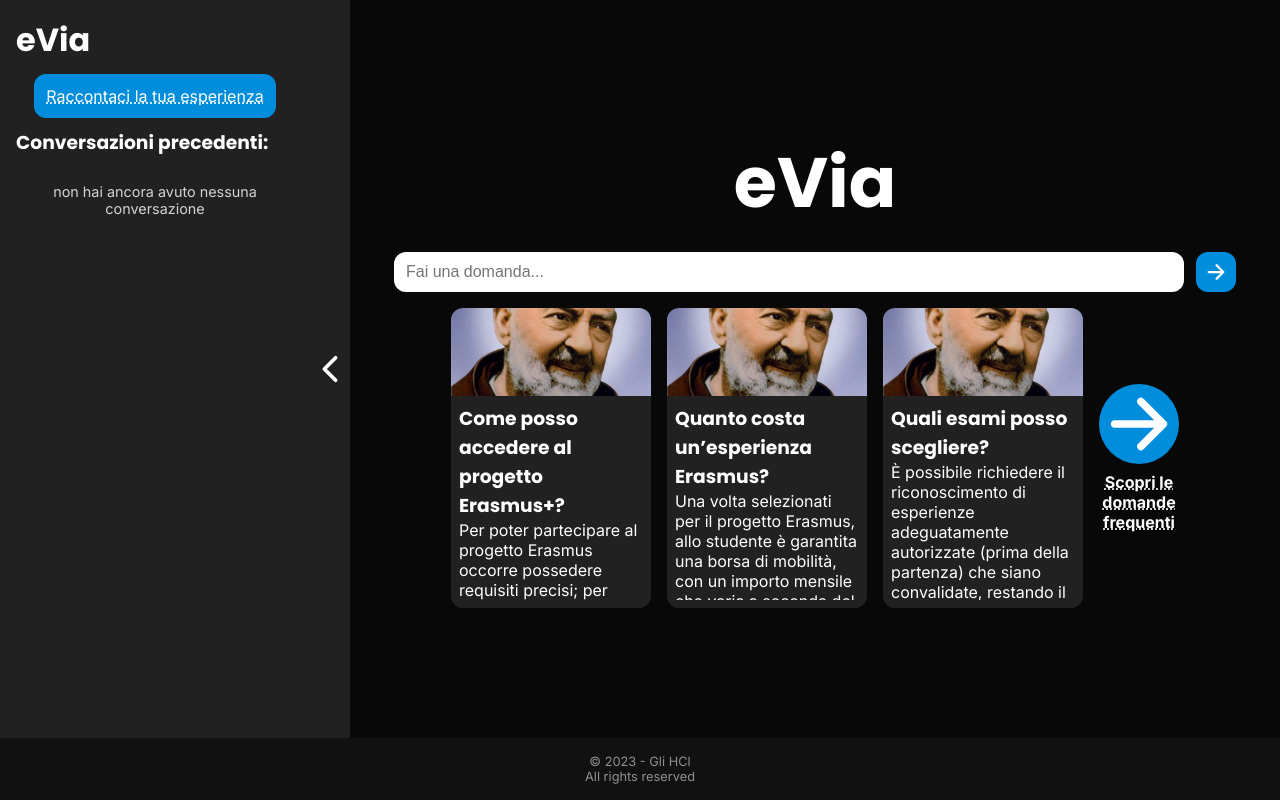
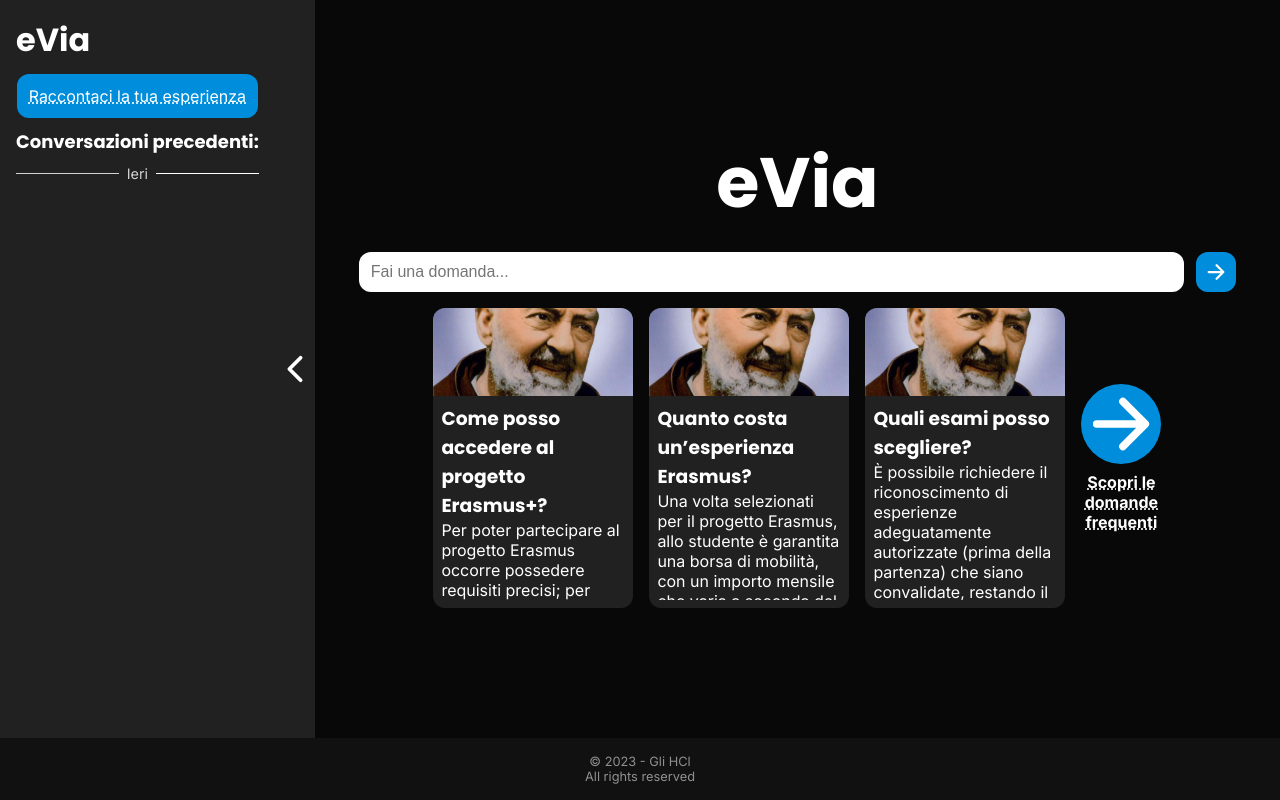
Before and after one commit to GliHCl/GliHCl.github.io, a Next.js app: page /evia in a window 1280 px wide. Built offline with nearby package versions, Linux system fonts and the light colour scheme.

Commit message:
persistent storage

```diff
--- a/src/app/evia/conversation/ConversationBlock.tsx
+++ b/src/app/evia/conversation/ConversationBlock.tsx
@@ -15,7 +15,7 @@
   question: string
   answer?: string
   sources: Array<Source>
-  userExtact?: {
+  userExtract?: {
     date: string
     author: string
     body: string
@@ -23,8 +23,6 @@
 }
 
 export const ConversationBlock: FC<Message> = props => {
-  console.log("props: ", props)
-
   const [positiveFeedback, setPositiveFeedback] = useState(false)
   const [negativeFeedback, setNegativeFeedback] = useState(false)
 
--- a/src/app/evia/page.tsx
+++ b/src/app/evia/page.tsx
@@ -1,3 +1,5 @@
+"use client"
+
 import { QuestionHomePreview } from "@/components/evia/QuestionHomePreview"
 import { SearchBar } from "@/components/evia/SearchBar"
 import Link from "next/link"
@@ -5,8 +7,11 @@
 import { IoArrowForward } from "react-icons/io5"
 
 import questions from "@/mock/questions.json"
+import { useRouter } from "next/navigation"
 
 const EviaHome: FC = () => {
+  const router = useRouter()
+
   return (
     <div
       style={{
@@ -21,7 +26,15 @@
       }}
     >
       <h1 style={{ fontSize: 70 }}>eVia</h1>
-      <SearchBar />
+      <SearchBar
+        onSearch={query => {
+          // generate UUID
+          let newID = Math.random().toString(36).substring(7)
+          router.push(
+            `/evia/conversation?id=${newID}&q=${encodeURIComponent(query)}`
+          )
+        }}
+      />
       <div
         style={{
           display: "flex",
--- /dev/null
+++ b/src/components/evia/Divider.tsx
@@ -0,0 +1,31 @@
+import { FC } from "react"
+
+export const Divider: FC<{ title: string }> = ({ title }) => {
+  return (
+    <div
+      style={{
+        display: "flex",
+        gap: 8,
+        justifyContent: "center",
+        alignItems: "center",
+      }}
+    >
+      <div
+        style={{
+          flex: "1 0 auto",
+          height: 1,
+          backgroundColor: "white",
+          opacity: 0.8,
+        }}
+      />
+      <span style={{ opacity: 0.8, fontSize: "0.9em" }}>{title}</span>
+      <div
+        style={{
+          flex: "1 0 auto",
+          height: 1,
+          backgroundColor: "white",
+        }}
+      />
+    </div>
+  )
+}
--- a/src/components/evia/NavBar.tsx
+++ b/src/components/evia/NavBar.tsx
@@ -1,10 +1,24 @@
 "use client"
 import Link from "next/link"
-import { FC, useState } from "react"
+import { FC, useEffect, useState } from "react"
 import { IoChevronBack, IoChevronForward } from "react-icons/io5"
+import { Divider } from "./Divider"
+import { Conversations } from "@/app/evia/conversation/page"
+import { getConversations } from "@/utils/storage"
 
 export const NavBar: FC = () => {
   const [open, setOpen] = useState(true)
+  const [convos, setConvos] = useState<Conversations>(getConversations())
+
+  useEffect(() => {
+    // Update conversations on storage event
+    const listener = () => {
+      console.log("storage event! updating convos in navbar")
+      setConvos(getConversations())
+    }
+    window.addEventListener("storage", listener)
+    return () => window.removeEventListener("storage", listener)
+  }, [])
 
   return (
     <section
@@ -41,7 +55,7 @@
         >
           Raccontaci la tua esperienza
         </Link>
-        <h3>Conversazioni precedenti:</h3>
+        <h3 style={{ fontSize: 18 }}>Conversazioni precedenti:</h3>
         <div
           style={{
             flex: 1,
@@ -50,16 +64,24 @@
             alignItems: "stretch",
           }}
         >
-          <span
-            style={{
-              textAlign: "center",
-              opacity: 0.8,
-              fontSize: "0.9em",
-              margin: 16,
-            }}
-          >
-            non hai ancora avuto nessuna conversazione
-          </span>
+          <Divider title="Ieri" />
+          {convos.map((c, i) => (
+            <Link
+              key={i}
+              style={{
+                fontSize: 16,
+                color: "white",
+                textDecoration: "none",
+                overflow: "hidden",
+                textOverflow: "ellipsis",
+                whiteSpace: "nowrap",
+                cursor: "pointer",
+              }}
+              href={`/evia/conversation?id=${c.id}`}
+            >
+              {c.messages[0].question}
+            </Link>
+          ))}
         </div>
       </div>
       <div
--- /dev/null
+++ b/src/utils/storage.ts
@@ -0,0 +1,35 @@
+import { Conversation, Conversations } from "@/app/evia/conversation/page"
+
+export function getConvoKeys(): string[] {
+  const keys: string[] = []
+  let idx = 0
+  while (true) {
+    const item = window.localStorage.key(idx)
+    if (item) {
+      idx++
+      keys.push(item)
+    } else return keys.filter(s => /conversation-\w+$/.test(s))
+  }
+}
+
+export function getConversations(): Conversations {
+  const keys = getConvoKeys()
+  return keys
+    .map(key => {
+      return JSON.parse(
+        window.localStorage.getItem(key) ?? "null"
+      ) as Conversation
+    })
+    .filter(c => c && c.id && c.messages && c.messages.length)
+    .sort((a, b) => new Date(b.date).getTime() - new Date(a.date).getTime())
+}
+
+export function getConvoFromID(id: string): Conversation {
+  return (
+    JSON.parse(window.localStorage.getItem(`conversation-${id}`) ?? "null") ?? {
+      id,
+      date: new Date().toISOString(),
+      messages: [],
+    }
+  )
+}
```
Also changed, not shown: src/app/evia/conversation/page.tsx (+49 -28 lines).
